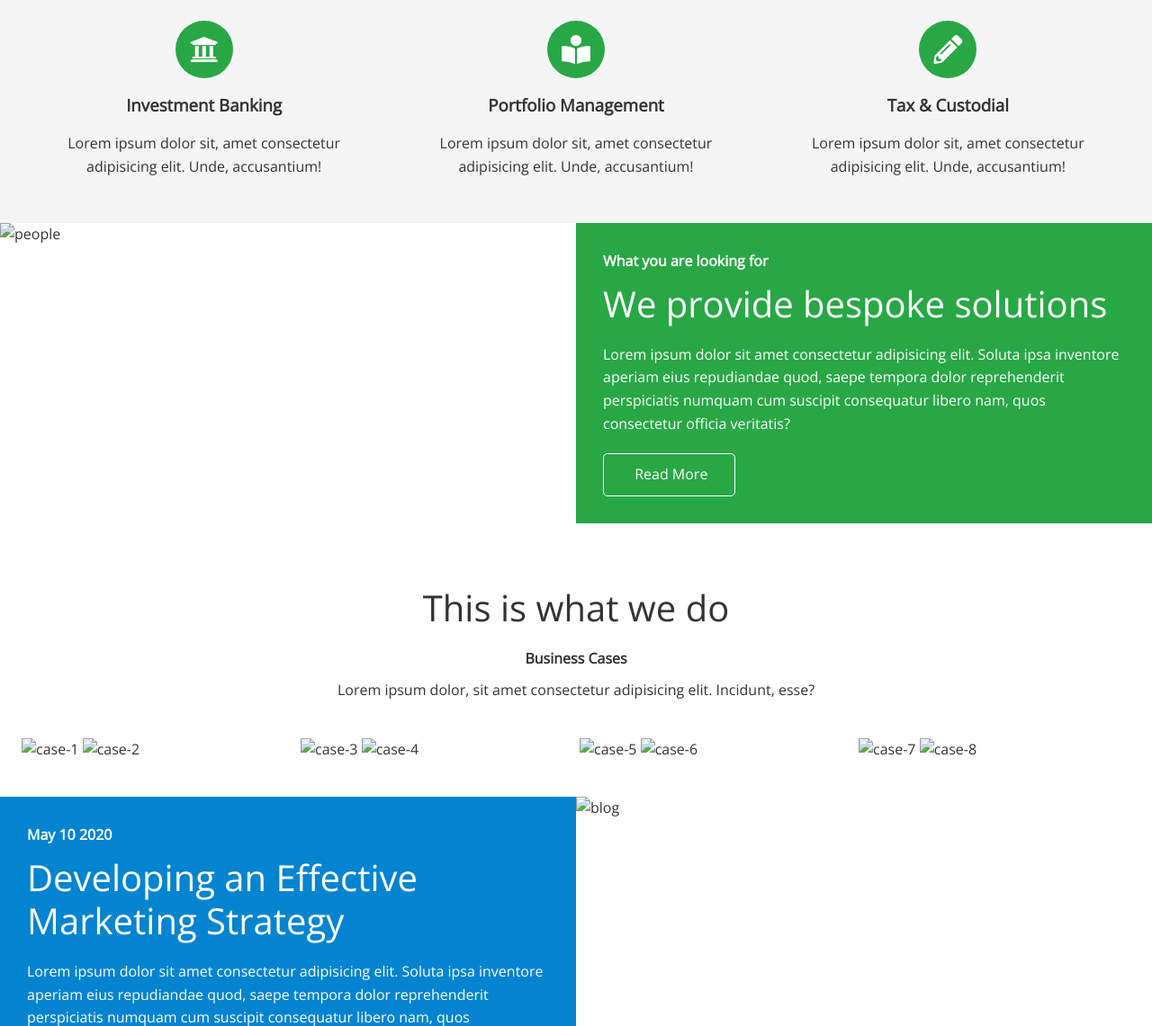
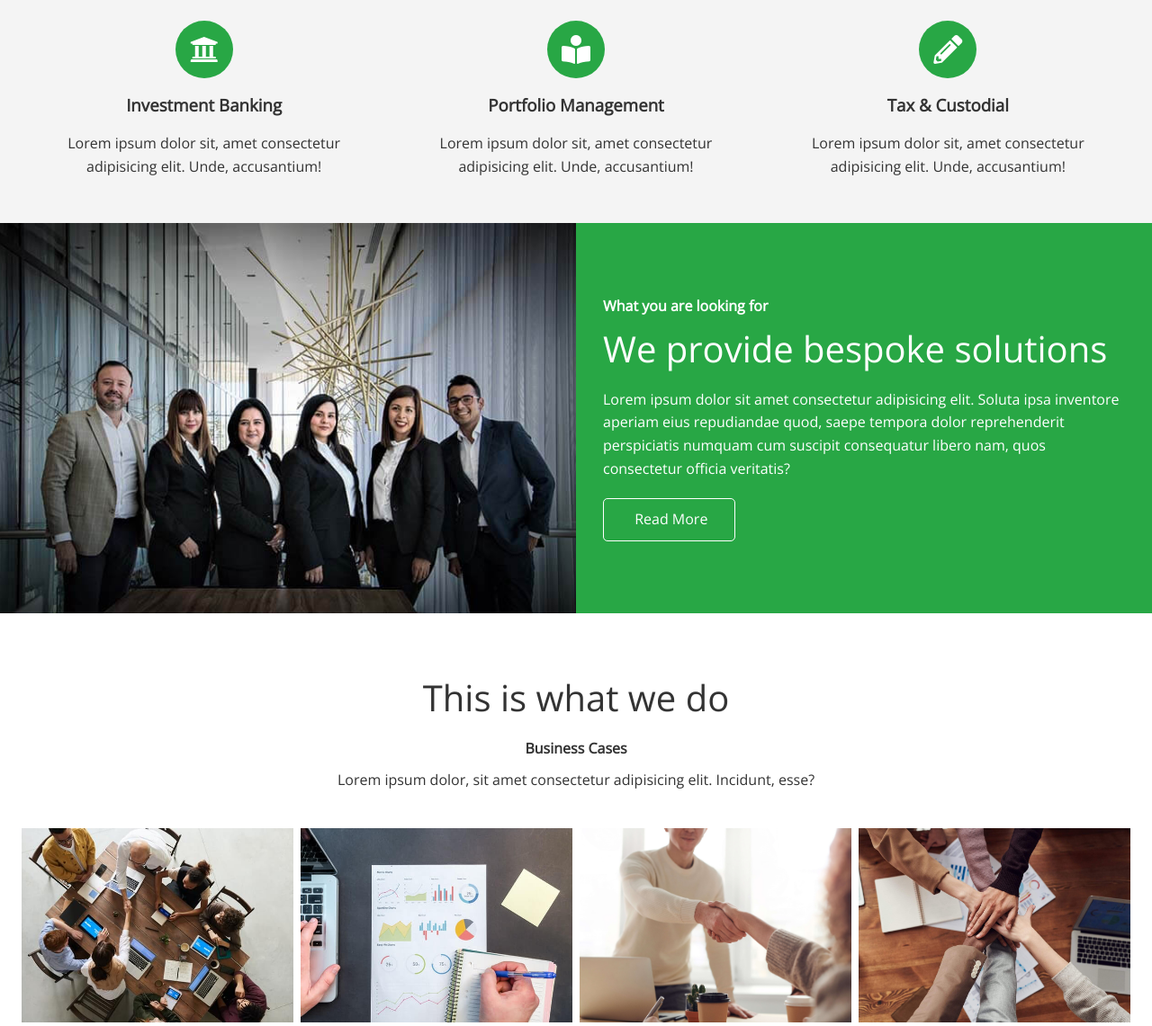
Before and after one commit to Luke-McShane/EdgeLedger-Project-4, a plain HTML site: page index.html in a window 1280 px wide. Shown: the part 817-1958 px from the top of the page at 90% size. Drawn offline with nearby package versions, Linux system fonts and the light colour scheme; the site is published under a folder, as on GitHub Pages, so addresses that start at the root find nothing; some icons are missing.

Commit message:
Changed file paths for Pages. Improved menu functionality

```diff
--- a/index.html
+++ b/index.html
@@ -63,7 +63,7 @@
       <div class="row">
         <div class="column">
           <div class="column-1">
-            <img src="/img/home/people.jpg" alt="people">
+            <img src="img/home/people.jpg" alt="people">
           </div>
         </div>
         <div class="column">
@@ -87,20 +87,20 @@
       </header>
       <div class="row">
         <div class="column">
-          <img src="/img/cases/cases1.jpg" alt="case-1">
-          <img src="/img/cases/cases2.jpg" alt="case-2">
+          <img src="img/cases/cases1.jpg" alt="case-1">
+          <img src="img/cases/cases2.jpg" alt="case-2">
         </div>
         <div class="column">
-          <img src="/img/cases/cases3.jpg" alt="case-3">
-          <img src="/img/cases/cases4.jpg" alt="case-4">
+          <img src="img/cases/cases3.jpg" alt="case-3">
+          <img src="img/cases/cases4.jpg" alt="case-4">
         </div>
         <div class="column">
-          <img src="/img/cases/cases5.jpg" alt="case-5">
-          <img src="/img/cases/cases6.jpg" alt="case-6">
+          <img src="img/cases/cases5.jpg" alt="case-5">
+          <img src="img/cases/cases6.jpg" alt="case-6">
         </div>
         <div class="column">
-          <img src="/img/cases/cases7.jpg" alt="case-7">
-          <img src="/img/cases/cases8.jpg" alt="case-8">
+          <img src="img/cases/cases7.jpg" alt="case-7">
+          <img src="img/cases/cases8.jpg" alt="case-8">
         </div>
       </div>
     </section>
@@ -109,7 +109,7 @@
       <div class="row">
         <div class="column">
           <div class="column-1">
-            <img src="/img/home/blog.jpg" alt="blog">
+            <img src="img/home/blog.jpg" alt="blog">
           </div>
         </div>
         <div class="column">
@@ -144,11 +144,11 @@
       </div>
     </section>
 
-    <section class="contact flex-columns">
+    <section id="contact" class="contact flex-columns">
       <div class="row">
         <div class="column">
           <div class="column-1">
-            <img src="/img/home/contact.jpg" alt="contact">
+            <img src="img/home/contact.jpg" alt="contact">
           </div>
         </div>
         <div class="column">
```
